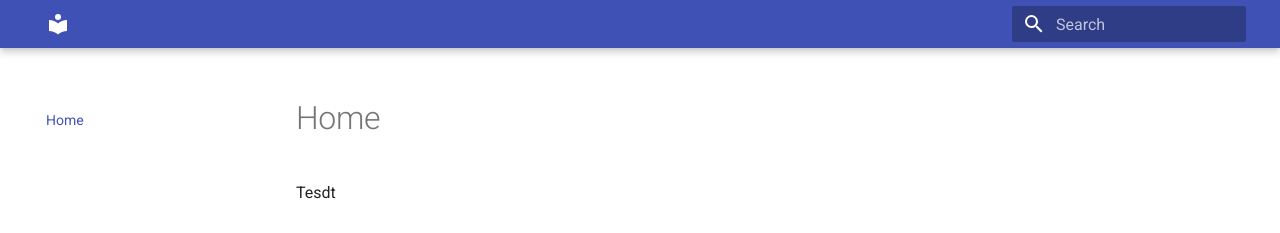
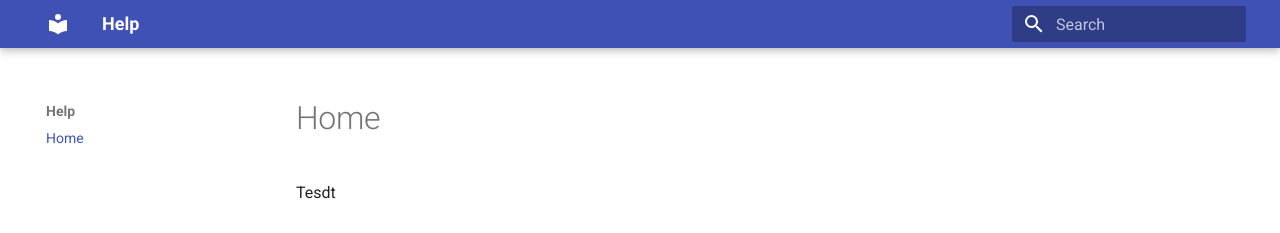
Before and after one commit to ram19890/frank, an MkDocs documentation site: the page built from docs/index.md, in a window 1280 px wide. Shown: the top 233 px of the page. Built offline with MkDocs 1.6.1 and Material for MkDocs 9.7.7, drawn with Linux system fonts in a browser that asks for light colours.

Commit message:
fd-work?

```diff
--- a/mkdocs.yml
+++ b/mkdocs.yml
@@ -1,2 +1,3 @@
+site_name: Help
 theme:
   name: material
```
